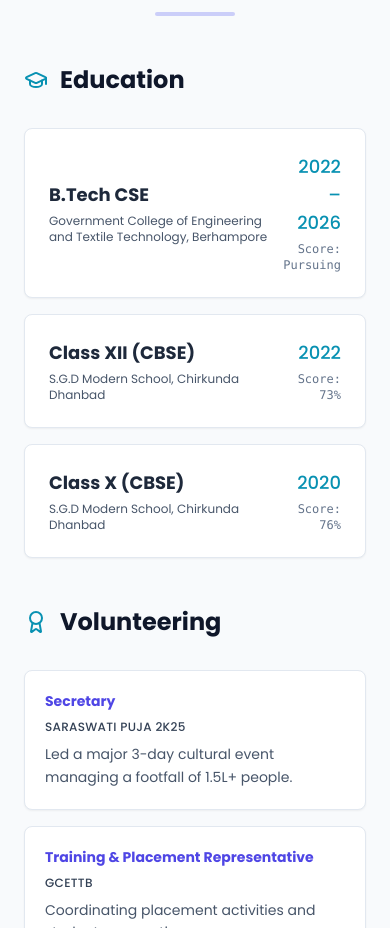
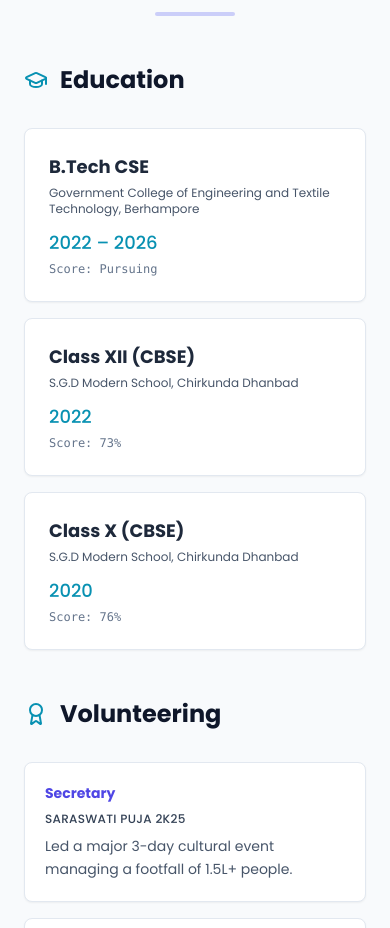
Before and after one commit to sounakghosh135/portfolio, a React (Vite) app: page / in a window 390 px wide. Shown: the part 5540-6468 px from the top of the page. Built offline with nearby package versions, Linux system fonts and the light colour scheme.

Commit message:
edu responsiveness update

```diff
--- a/components/Education.jsx
+++ b/components/Education.jsx
@@ -14,14 +14,16 @@ const Education = () => {
             </h3>
             <div className="space-y-4">
           {EDUCATION.map((edu, idx) => (
-                    <div key={idx} className="bg-white p-6 rounded-lg border border-slate-200 flex justify-between items-center hover:bg-slate-50 transition-colors shadow-sm">
-                        <div>
+                    <div key={idx} className="bg-white p-6 rounded-lg border border-slate-200 hover:bg-slate-50 transition-colors shadow-sm">
+                        <div className="flex flex-col sm:flex-row sm:justify-between sm:items-center gap-3">
+                            <div className="flex-1">
                                 <h4 className="font-bold text-slate-800 text-lg">{edu.degree}</h4>
                                 <p className="text-slate-600 text-xs mt-1">{edu.institution}</p>
                             </div>
-                        <div className="text-right">
+                            <div className="sm:text-right">
                                 <span className="block text-cyan-600 font-medium text-lg">{edu.year}</span>
                                 {edu.score && <span className="text-xs text-slate-500 font-mono mt-1 block">Score: {edu.score}</span>}
+                            </div>
                         </div>
                     </div>
                 ))}
```
Lines whose indentation alone changed are shown as unchanged.
